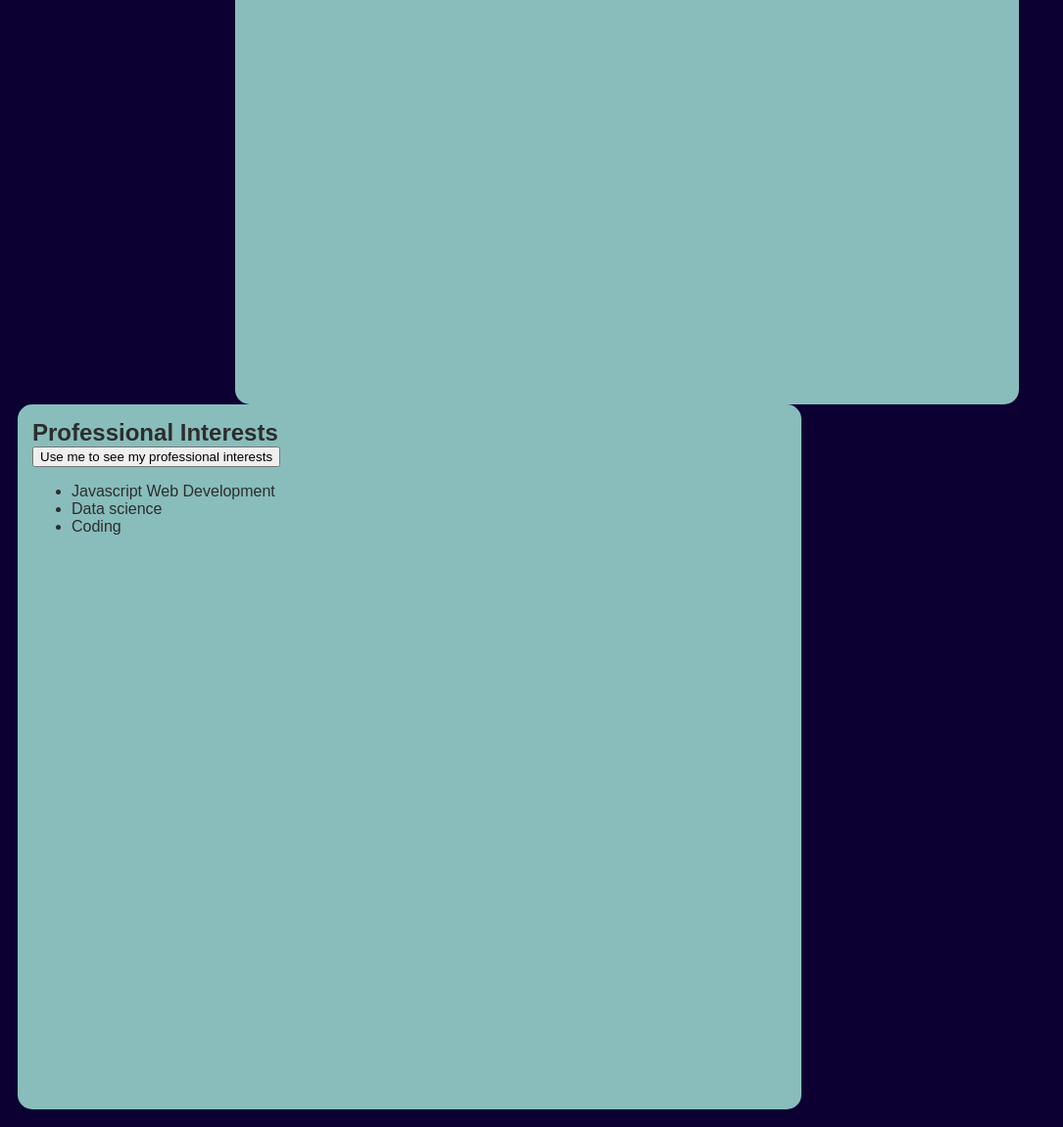
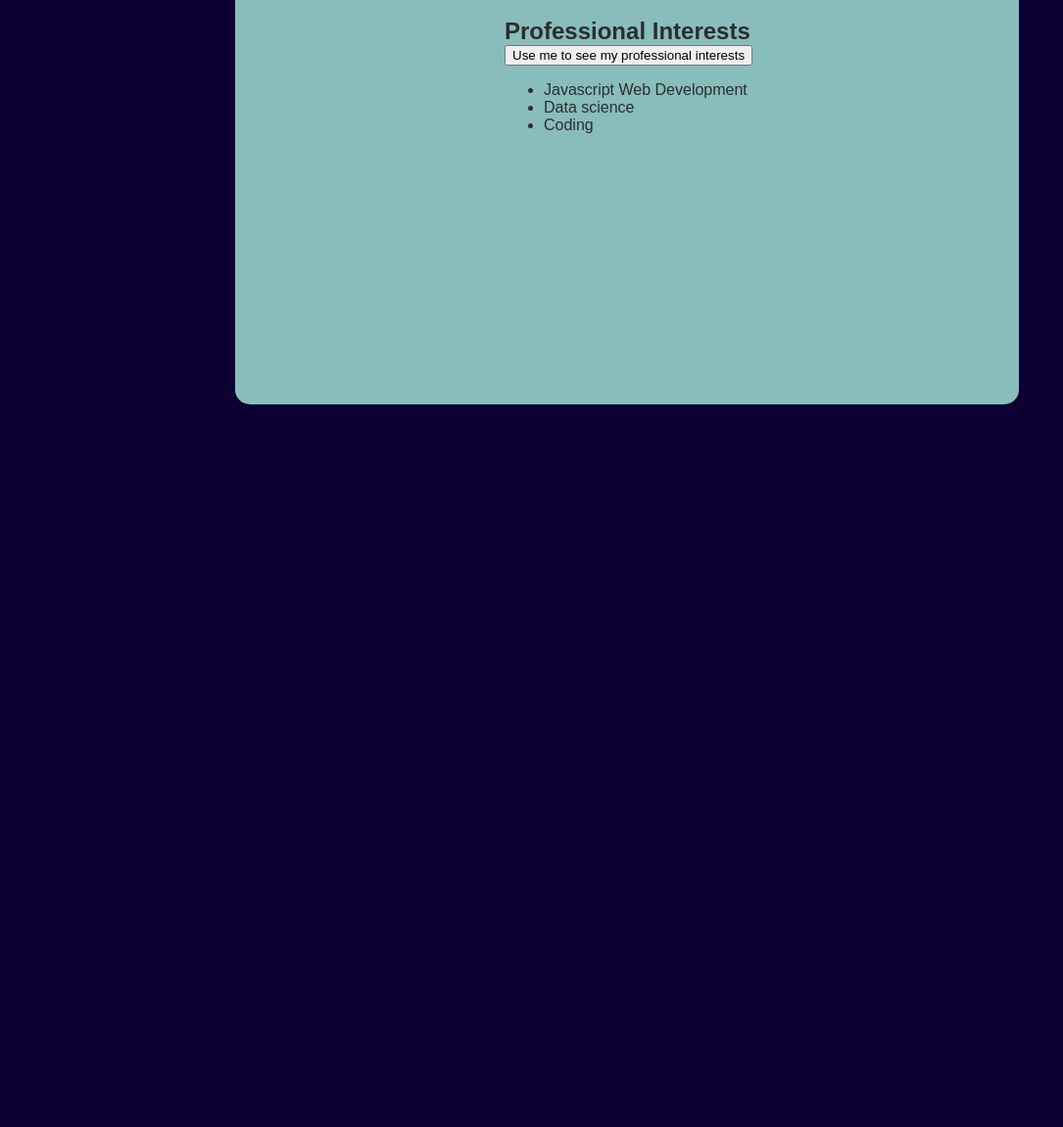
Before and after one commit to JadenCQuinn/JadenCQuinn.github.io, a plain HTML site: page index.html in a window 1280 px wide. Shown: the part 467-1618 px from the top of the page at 98% size, without its empty margins (0-1085 px from the left). After the commit the page ends 898 px from the top, so only its background shows below. Drawn offline with nearby package versions, Linux system fonts and the light colour scheme.

Commit message:
A basic website

```diff
--- a/index.html
+++ b/index.html
@@ -101,12 +101,7 @@
                            <li>Reading</li>
                            <li>hanging out with friends</li>
                        </ul>
-                   </section>
-               </div>
-               </div>
-            </main>
-            <main>
-                <div class="content">
+                       <div class="content">
                     <header> Professional Interests</header>
                     <section class="interests">
                         <button>Use me to see my professional interests</button>
@@ -115,8 +110,9 @@
                             <li>Data science</li>
                             <li>Coding</li>
                         </ul>
-                    </section>
-                </div>
+                   </section>
+               </div>
+               </div>
             </main>
         </div>
     </body>
```
